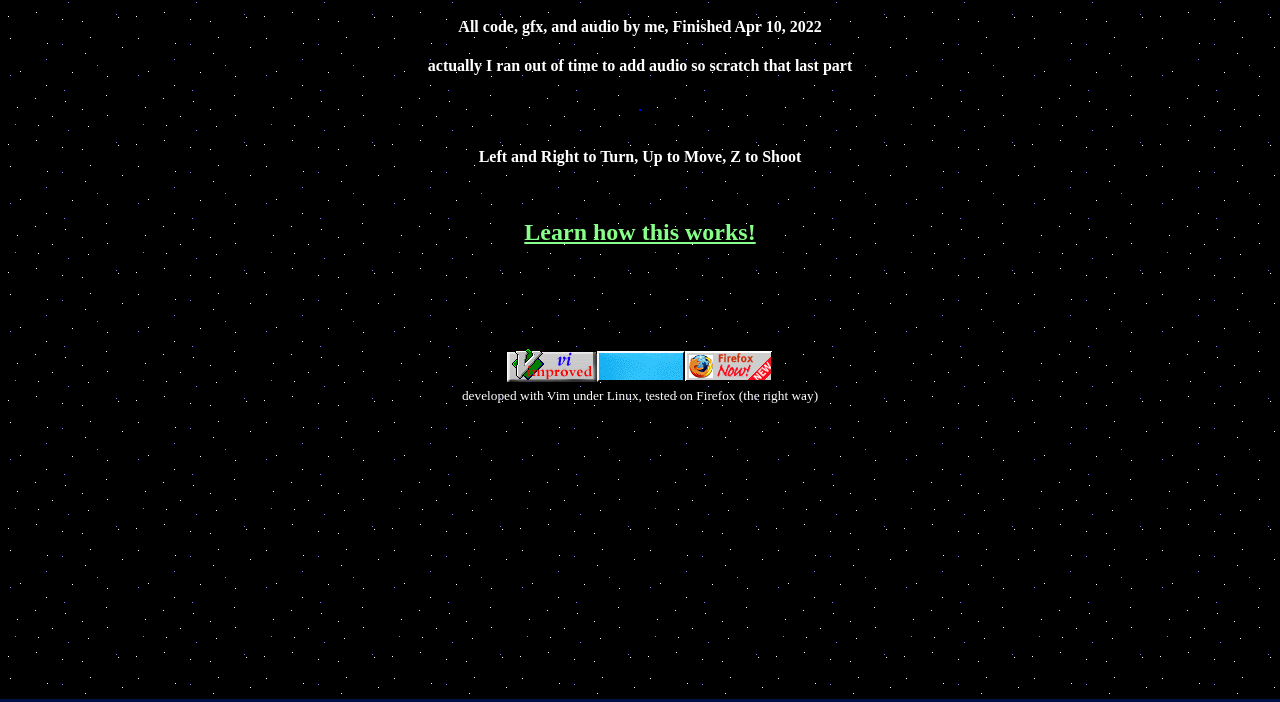
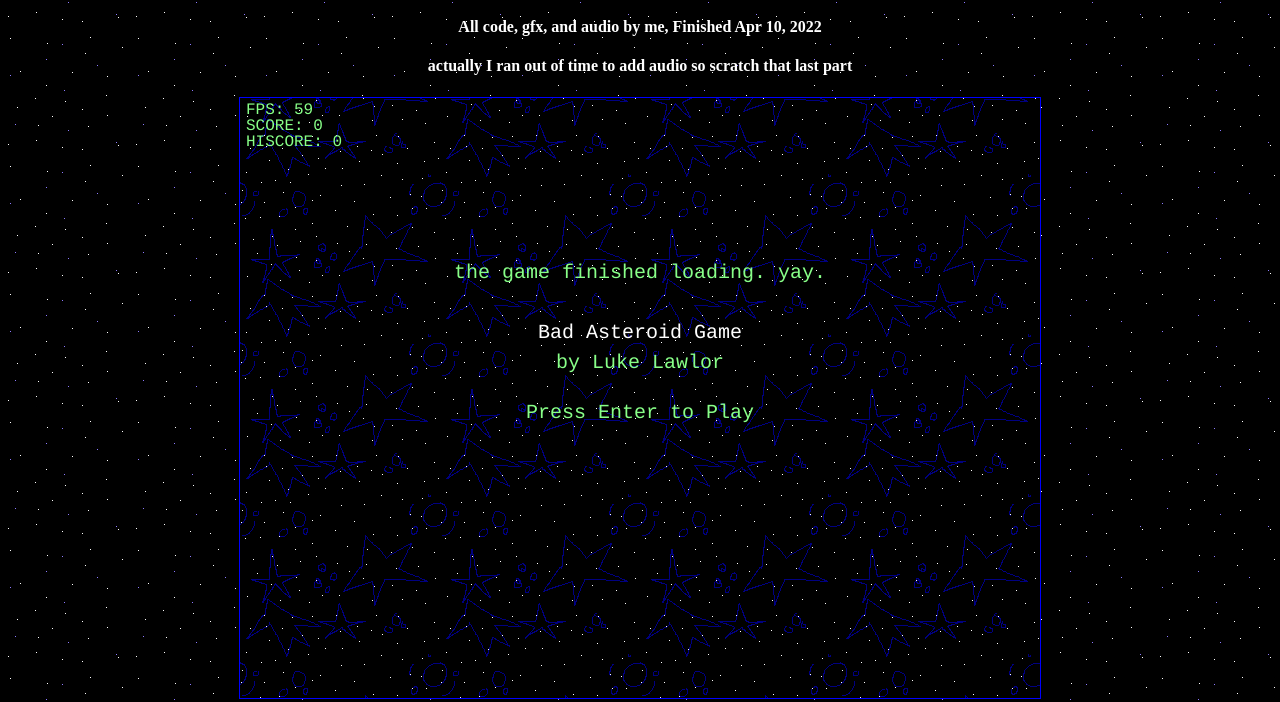
Before and after one commit to lukelawlor/asteroids-js, a plain HTML site: page index.html in a window 1280 px wide. Shown: the part 101-803 px from the top of the page. Drawn offline with Linux system fonts and the light colour scheme; files whose address does not match are found by name.

Commit message:
Add right path for Js loading :bug:

```diff
--- a/index.html
+++ b/index.html
@@ -29,6 +29,6 @@
         way)</small
       >
     </div>
-    <script src="./js/asteroids.js"></script>
+    <script src="./assets/js/asteroids.js"></script>
   </body>
 </html>
```
